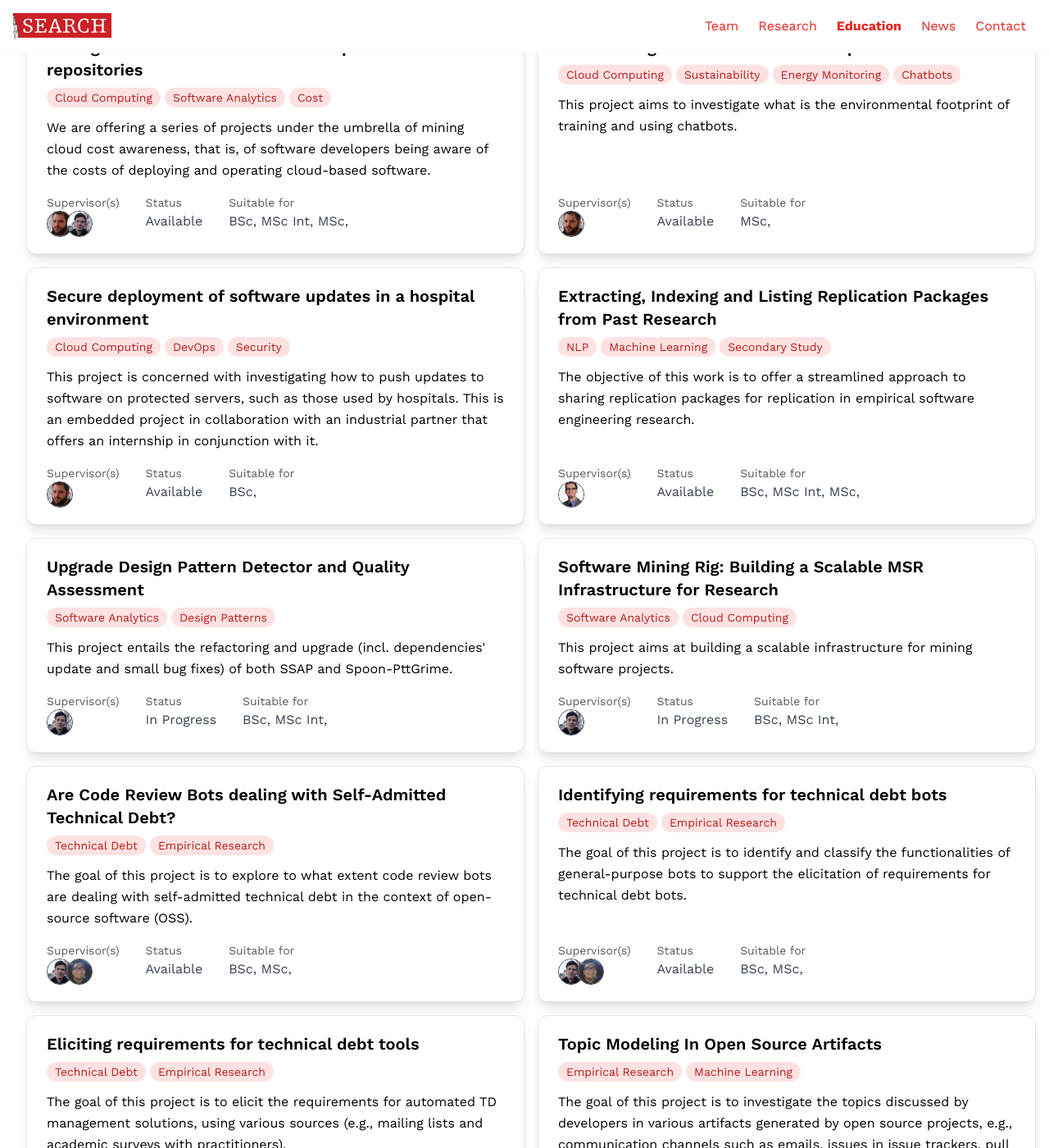
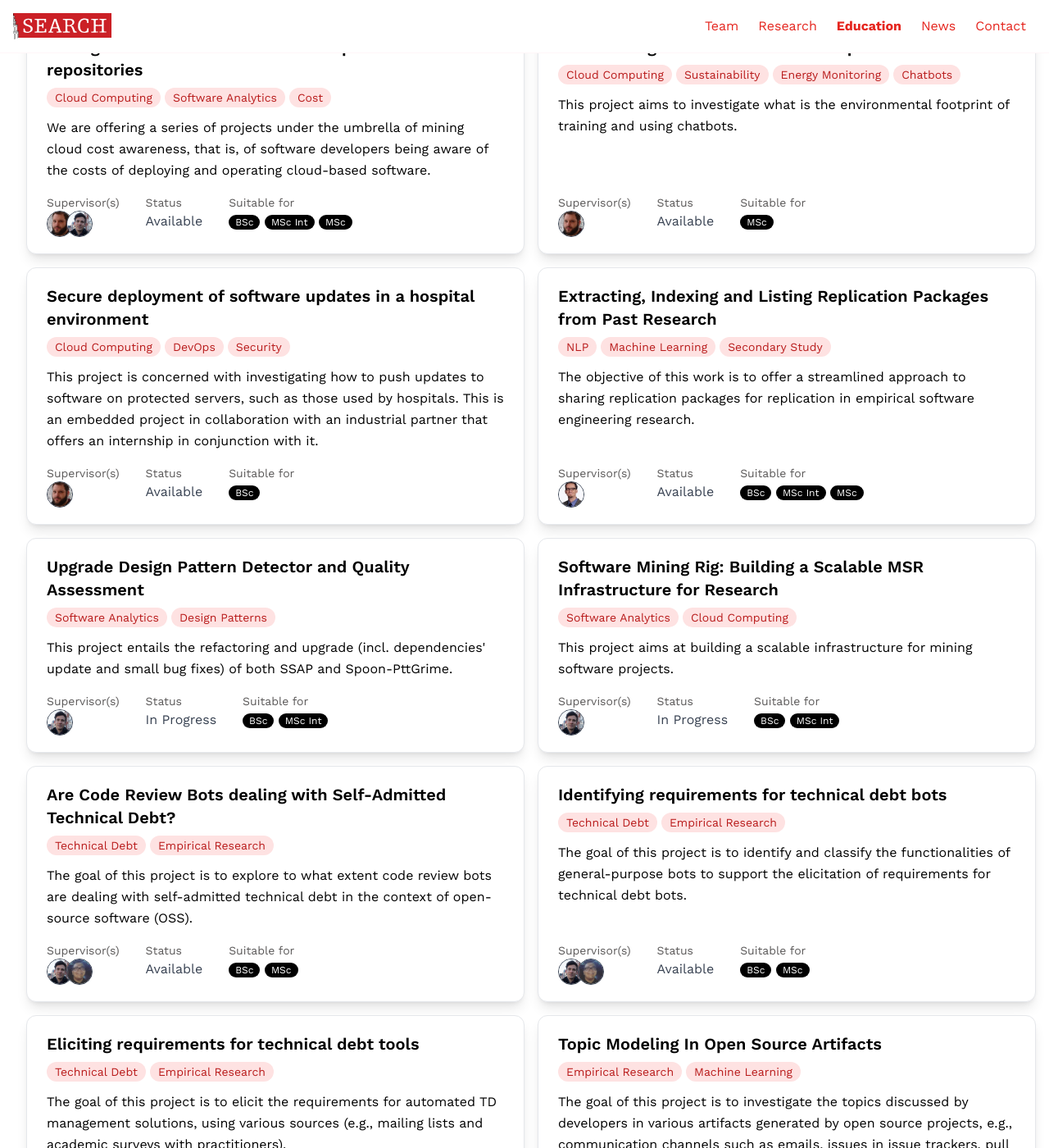
Before and after one commit to search-rug/search-rug.github.io, a Jekyll site: the page built from education.md, in a window 1280 px wide and 1400 px high, scrolled down 254 px. Shown: the whole window at 82% size. Built offline with Jekyll 4.4.1, drawn with Linux system fonts in a browser that asks for light colours; nearby versions of some CDN libraries; some web fonts are replaced; some of the changed text lies outside the part shown.

Commit message:
Show student project type as badge.

```diff
--- a/_includes/student-project-card.html
+++ b/_includes/student-project-card.html
@@ -40,9 +40,8 @@
       <div>
         <p class="text-sm">Suitable for</p>
         <p class="text-gray-700">
-          <!--TODO: get rid of trailing commas-->
           {% for type in project.types %}
-          <span>{{ type }},</span>
+          <span class="bg-black text-white text-xs px-2 py-0.5 rounded-full">{{ type }}</span>
           {% endfor %}
         </p>
       </div>
```
